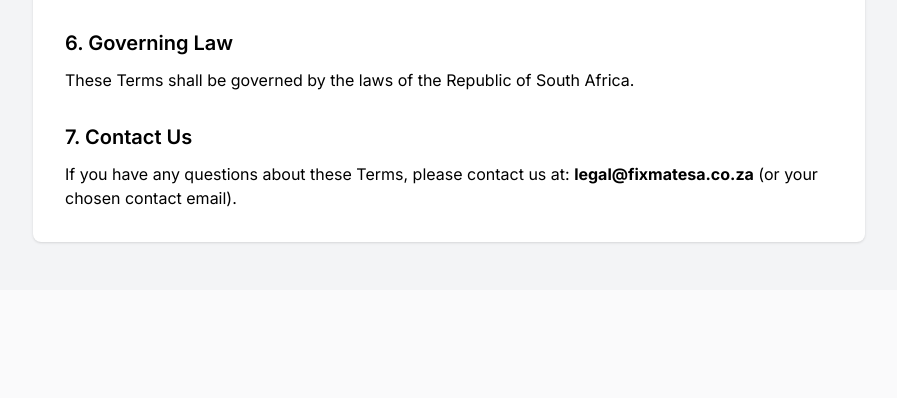
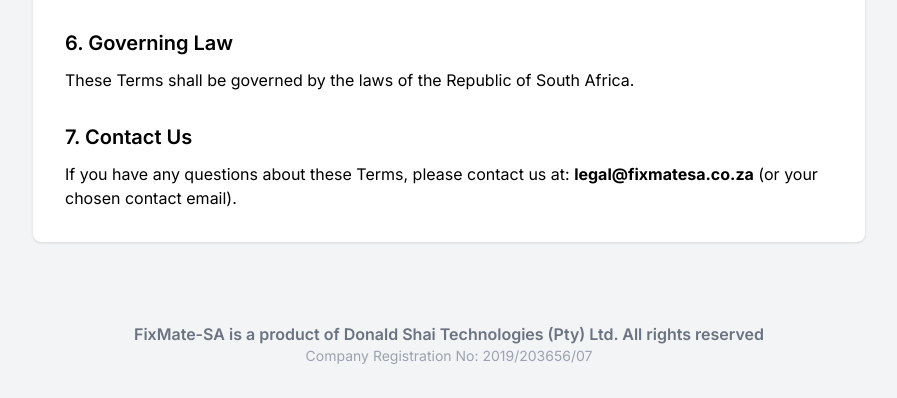
Before and after one commit to FixMate-SA/fixmate-app, a Flask app: page /terms in a window 1280 px wide. Shown: the part 1144-1542 px from the top of the page, without its empty margins (191-1088 px from the left). Before the commit the page ends 1388 px from the top, so only its background shows below. Run offline with Flask 3, Linux system fonts and the light colour scheme; some libraries are stand-ins or nearby versions.

Commit message:
Style: Add consistent legal footer to all pages

```diff
--- a/templates/index.html
+++ b/templates/index.html
@@ -175,8 +175,10 @@
                         <svg class="h-6 w-6" fill="currentColor" viewBox="0 0 24 24" aria-hidden="true"><path fill-rule="evenodd" d="M22 12c0-5.523-4.477-10-10-10S2 6.477 2 12c0 4.991 3.657 9.128 8.438 9.878v-6.987h-2.54V12h2.54V9.797c0-2.506 1.492-3.89 3.777-3.89 1.094 0 2.238.195 2.238.195v2.46h-1.26c-1.243 0-1.63.771-1.63 1.562V12h2.773l-.443 2.89h-2.33v6.988C18.343 21.128 22 16.991 22 12z" clip-rule="evenodd" /></svg>
                     </a>
                 </div>
-                <div class="mt-8 md:mt-0 md:order-1">
-                    <p class="text-center text-base text-gray-400">&copy; 2025 Donald Shai Technologies (Pty) Ltd. All rights reserved.</p>
+                <div class="mt-8 md:mt-0 md:order-1 text-center text-base text-gray-400">
+                    <!-- NEW: Legal Information Block -->
+                    <p class="font-semibold">FixMate-SA is a product of Donald Shai Technologies (Pty) Ltd. All rights reserved</p>
+                    <p class="text-sm text-gray-500">Company Registration No: 2019/203656/07</p>
                     <div class="mt-4 flex justify-center space-x-4 text-sm">
                         <a href="/terms" class="text-gray-400 hover:text-white">Terms of Service</a>
                         <span class="text-gray-500">|</span>
--- a/templates/login.html
+++ b/templates/login.html
@@ -34,7 +34,10 @@
                 </div>
             </form>
         </div>
-
+                <div class="mt-8 md:mt-0 md:order-1 text-center text-base text-gray-400">
+                    <!-- NEW: Legal Information Block -->
+                    <p class="font-semibold">FixMate-SA is a product of Donald Shai Technologies (Pty) Ltd. All rights reserved</p>
+                    <p class="text-sm text-gray-500">Company Registration No: 2019/203656/07</p>
         <!-- NEW: Footer with links to legal pages -->
         <div class="mt-4 text-center text-xs text-gray-500">
             <p>By using FixMate-SA, you agree to our</p>
--- a/templates/terms.html
+++ b/templates/terms.html
@@ -51,5 +51,13 @@
             <p>If you have any questions about these Terms, please contact us at: <strong>legal@fixmatesa.co.za</strong> (or your chosen contact email).</p>
         </div>
     </div>
+
+    <!-- NEW: Consistent Footer -->
+    <footer class="w-full max-w-7xl mx-auto py-8 px-4 sm:px-6 lg:px-8">
+        <div class="text-center text-base text-gray-500">
+            <p class="font-semibold">FixMate-SA is a product of Donald Shai Technologies (Pty) Ltd. All rights reserved</p>
+            <p class="text-sm text-gray-400">Company Registration No: 2019/203656/07</p>
+        </div>
+    </footer>
 </body>
 </html>
```
Also changed, not shown: templates/privacy.html (+8 -0 lines).
